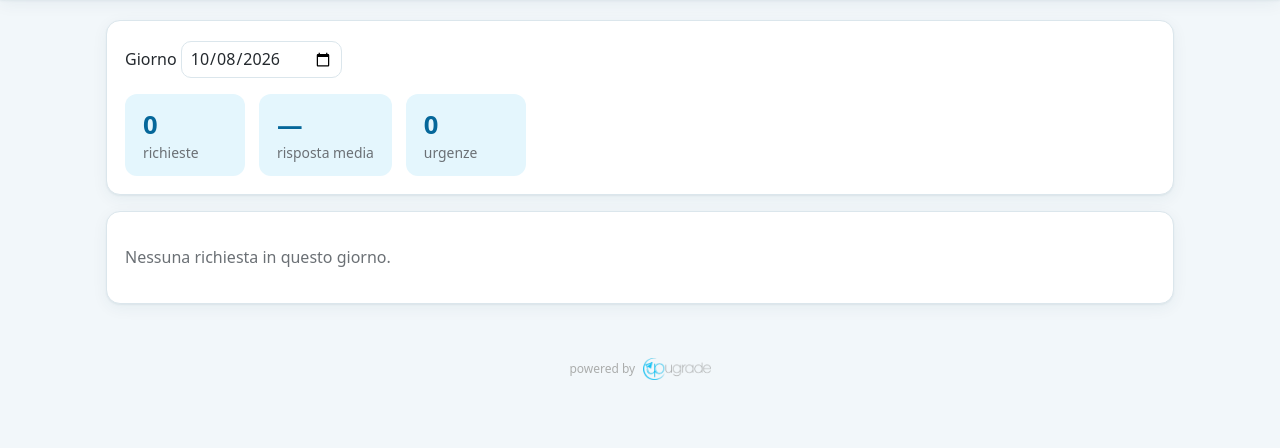
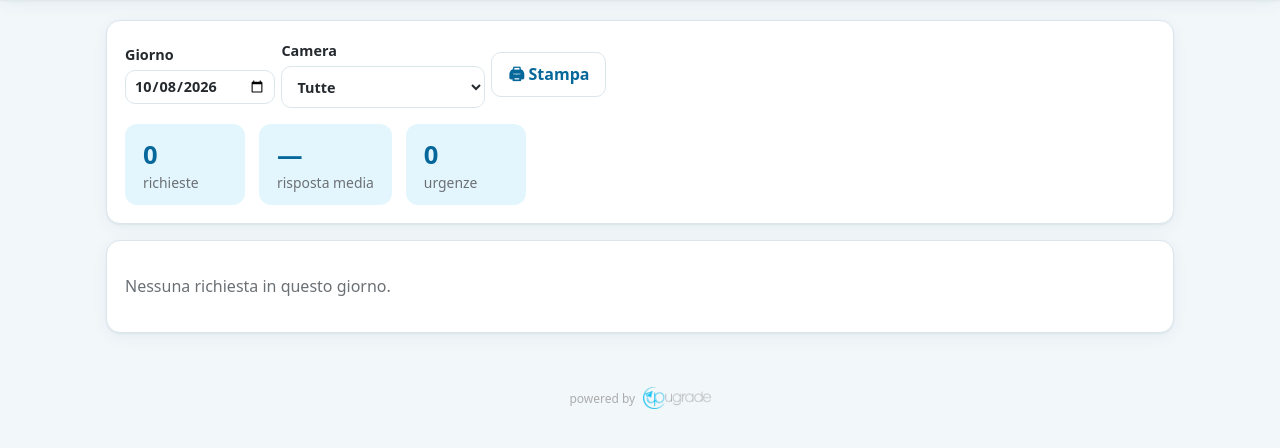
Before and after one commit to ispbillingai/progetto, a PHP site: page /admin/history.php in a window 1280 px wide. Shown: the part 96-544 px from the top of the page. Run offline with PHP 8.4, Linux system fonts and the light colour scheme; the visitor is signed in with stand-in values (Sample User, id 1); tables that the repository leaves empty hold one stand-in row (values such as "Sample post"); some libraries are stand-ins or nearby versions.

Commit message:
Storico: filter by room, print button, per-room print with orders total
Co-Authored-By: Claude Fable 5.1 <noreply@anthropic.com>

```diff
--- a/admin/history.php
+++ b/admin/history.php
@@ -6,17 +6,32 @@ require __DIR__ . '/../includes/layout.php';
 require_role(['manager', 'superadmin']);
 $hotelId = (int) current_hotel_id();
 $day = preg_match('/^\d{4}-\d{2}-\d{2}$/', (string) ($_GET['day'] ?? '')) ? $_GET['day'] : date('Y-m-d');
+$roomId = (int) ($_GET['room'] ?? 0);
+$hotel = hotel($hotelId);
 
-$st = db()->prepare("SELECT q.*, r.label, r.zone, d.name AS dept, d.icon AS dept_icon, s.guest_name,
-                            ut.name AS taken_name, ud.name AS done_name,
-                            TIMESTAMPDIFF(SECOND, q.created_at, COALESCE(q.taken_at, q.done_at)) AS response
-                       FROM requests q JOIN rooms r ON r.id = q.room_id JOIN departments d ON d.id = q.department_id
-                       LEFT JOIN stays s ON s.id = q.stay_id
-                       LEFT JOIN users ut ON ut.id = q.taken_by LEFT JOIN users ud ON ud.id = q.done_by
-                      WHERE q.hotel_id = ? AND q.created_at >= ? AND q.created_at < ? + INTERVAL 1 DAY
-                      ORDER BY q.created_at DESC");
-$st->execute([$hotelId, $day, $day]);
+$rst = db()->prepare('SELECT id, label, zone FROM rooms WHERE hotel_id = ? AND active = 1');
+$rst->execute([$hotelId]);
+$rooms = $rst->fetchAll();
+sort_rooms($rooms);
+$roomsById = array_column($rooms, null, 'id');
+if (!isset($roomsById[$roomId])) $roomId = 0;
+
+$sql = "SELECT q.*, r.label, r.zone, d.name AS dept, d.icon AS dept_icon, s.guest_name,
+               ut.name AS taken_name, ud.name AS done_name,
+               TIMESTAMPDIFF(SECOND, q.created_at, COALESCE(q.taken_at, q.done_at)) AS response
+          FROM requests q JOIN rooms r ON r.id = q.room_id JOIN departments d ON d.id = q.department_id
+          LEFT JOIN stays s ON s.id = q.stay_id
+          LEFT JOIN users ut ON ut.id = q.taken_by LEFT JOIN users ud ON ud.id = q.done_by
+         WHERE q.hotel_id = ? AND q.created_at >= ? AND q.created_at < ? + INTERVAL 1 DAY";
+$args = [$hotelId, $day, $day];
+if ($roomId) { $sql .= ' AND q.room_id = ?'; $args[] = $roomId; }
+$st = db()->prepare($sql . ' ORDER BY q.created_at DESC');
+$st->execute($args);
 $list = $st->fetchAll();
+// Orders with a price (room service, bar), for the room's summary at check-out.
+$ordersTotal = array_sum(array_map(fn($c) => $c['status'] === 'cancelled' ? 0 : (float) ($c['total'] ?? 0), $list));
+$ordersCount = count(array_filter($list, fn($c) => $c['status'] !== 'cancelled' && $c['total'] !== null));
+$query = fn(array $extra = []) => 'admin/history.php?' . http_build_query(array_filter(['day' => $day, 'room' => $roomId] + $extra));
 
 $answered = array_filter($list, fn($c) => $c['status'] !== 'cancelled' && $c['response'] !== null && $c['due_at'] === null);
 $avg = $answered ? array_sum(array_column($answered, 'response')) / count($answered) : null;
@@ -25,30 +40,44 @@ $status = ['scheduled' => 'Programmata', 'open' => 'In attesa', 'taken' => 'Pres
 $perDept = [];
 foreach ($list as $c) $perDept[$c['dept']] = ($perDept[$c['dept']] ?? 0) + 1;
 
-page_head('Storico');
+page_head('Storico', 'history-print');
 admin_nav('history');
 ?>
 <main class="wrap">
-  <div class="card">
-    <form method="get" class="inline">
+  <div class="card no-print">
+    <form method="get" class="inline history-filter">
       <label>Giorno <input type="date" name="day" value="<?= h($day) ?>" onchange="this.form.submit()"></label>
+      <label>Camera
+        <select name="room" onchange="this.form.submit()">
+          <option value="">Tutte</option>
+          <?php foreach ($rooms as $r): ?><option value="<?= (int) $r['id'] ?>"<?= (int) $r['id'] === $roomId ? ' selected' : '' ?>><?= h(room_name($r['label'])) ?><?= $r['zone'] ? ' · ' . h($r['zone']) : '' ?></option><?php endforeach; ?>
+        </select>
+      </label>
+      <button class="btn" type="button" onclick="window.print()">🖨 Stampa</button>
     </form>
     <div class="stats">
       <div><strong><?= count($list) ?></strong><span>richieste</span></div>
       <?php foreach ($perDept as $name => $n): ?><div><strong><?= (int) $n ?></strong><span><?= h($name) ?></span></div><?php endforeach; ?>
       <div><strong><?= h($fmt($avg === null ? null : (int) round($avg))) ?></strong><span>risposta media</span></div>
       <div><strong><?= count(array_filter($list, fn($c) => $c['urgent'])) ?></strong><span>urgenze</span></div>
+      <?php if ($ordersCount): ?><div><strong><?= h(money($ordersTotal)) ?></strong><span>ordini (<?= $ordersCount ?>)</span></div><?php endif; ?>
     </div>
   </div>
+  <div class="print-head">
+    <strong><?= h($hotel['name']) ?></strong> · Richieste del <?= h(date('d/m/Y', strtotime($day))) ?>
+    <?php if ($roomId): ?> · <?= h(room_name($roomsById[$roomId]['label'])) ?><?= $roomsById[$roomId]['zone'] ? ' (' . h($roomsById[$roomId]['zone']) . ')' : '' ?><?php endif; ?>
+    <?php if ($ordersCount): ?><br>Totale ordini: <?= h(money($ordersTotal)) ?><?php endif; ?>
+  </div>
   <div class="card">
-    <?php if (!$list): ?><p class="muted">Nessuna richiesta in questo giorno.</p><?php else: ?>
+    <?php if (!$list): ?><p class="muted">Nessuna richiesta<?= $roomId ? ' per questa camera' : '' ?> in questo giorno.</p><?php else: ?>
     <div class="table-wrap"><table class="list">
       <thead><tr><th>Ora</th><th>Camera</th><th>Reparto</th><th>Richiesta</th><th>Stato</th><th>Risposta</th><th>Personale</th></tr></thead>
       <tbody>
       <?php foreach ($list as $c): $items = json_decode((string) $c['items'], true) ?: []; ?>
         <tr>
           <td><?= h(date('H:i', strtotime($c['created_at']))) ?></td>
-          <td><?= h($c['label']) ?><?= $c['zone'] ? ' <span class="muted small">' . h($c['zone']) . '</span>' : '' ?><?= $c['guest_name'] ? '<br><span class="muted small">' . h($c['guest_name']) . '</span>' : '' ?></td>
+          <td><?= h($c['label']) ?><?= $c['zone'] ? ' <span class="muted small">' . h($c['zone']) . '</span>' : '' ?><?= $c['guest_name'] ? '<br><span class="muted small">' . h($c['guest_name']) . '</span>' : '' ?>
+              <?php if (!$roomId): ?><br><a class="btn small no-print" href="<?= h(app_path($query(['room' => (int) $c['room_id'], 'print' => 1]))) ?>" title="Stampa le richieste di questa camera">🖨 Camera</a><?php endif; ?></td>
           <td><?= h($c['dept_icon'] . ' ' . $c['dept']) ?></td>
           <td><?= h($c['icon'] . ' ' . $c['type_name']) ?>
               <?= $c['urgent'] ? ' <span class="tag warn">urgente</span>' : '' ?>
@@ -68,5 +97,6 @@ admin_nav('history');
     <?php endif; ?>
   </div>
 </main>
+<?php if (!empty($_GET['print'])): ?><script>window.addEventListener('load', function () { setTimeout(function () { window.print(); }, 300); });</script><?php endif; ?>
 <?php
 page_foot();
--- a/assets/app.css
+++ b/assets/app.css
@@ -183,11 +183,18 @@ td.actions form.inline, td.actions .btn { margin-right: 2px; }
 .qr-img svg { width: 100%; max-width: 200px; height: auto; display: block; margin: 0 auto; }
 .qr-text { font-size: .85rem; margin-top: 6px; }
 .qr-text.en { color: var(--muted); font-size: .78rem; margin-top: 2px; }
+.history-filter { gap: 12px; align-items: flex-end; }
+.history-filter label { display: flex; flex-direction: column; gap: 4px; font-weight: 600; font-size: .9rem; }
+.history-filter select { width: auto; min-width: 180px; }
+.print-head { display: none; }
 @media print {
   @page { size: A4; margin: 10mm; }
   body { background: #fff; }
   .topbar, .no-print, .flash, .powered { display: none !important; }
   .wrap { padding: 0; max-width: none; }
+  .print-head { display: block; margin: 0 0 10px; font-size: 1.05rem; }
+  .history-print .card { border: 0; box-shadow: none; padding: 0; }
+  .history-print table.list th { background: #eef5f9; -webkit-print-color-adjust: exact; print-color-adjust: exact; }
   .qr-sheet { grid-template-columns: 1fr 1fr; gap: 8mm; }
   .qr-card { height: 88mm; padding: 4mm; -webkit-print-color-adjust: exact; print-color-adjust: exact; }
   .qr-img svg { max-width: 52mm; }
```
